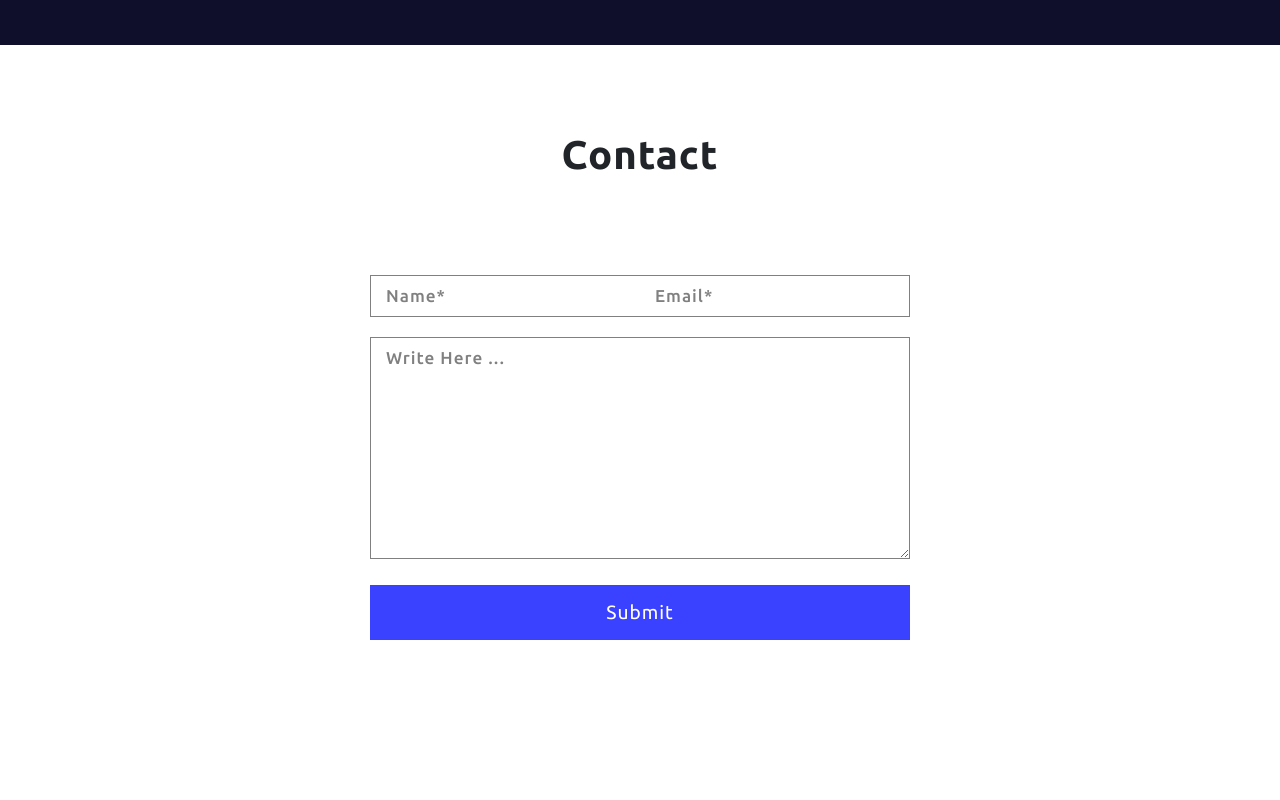
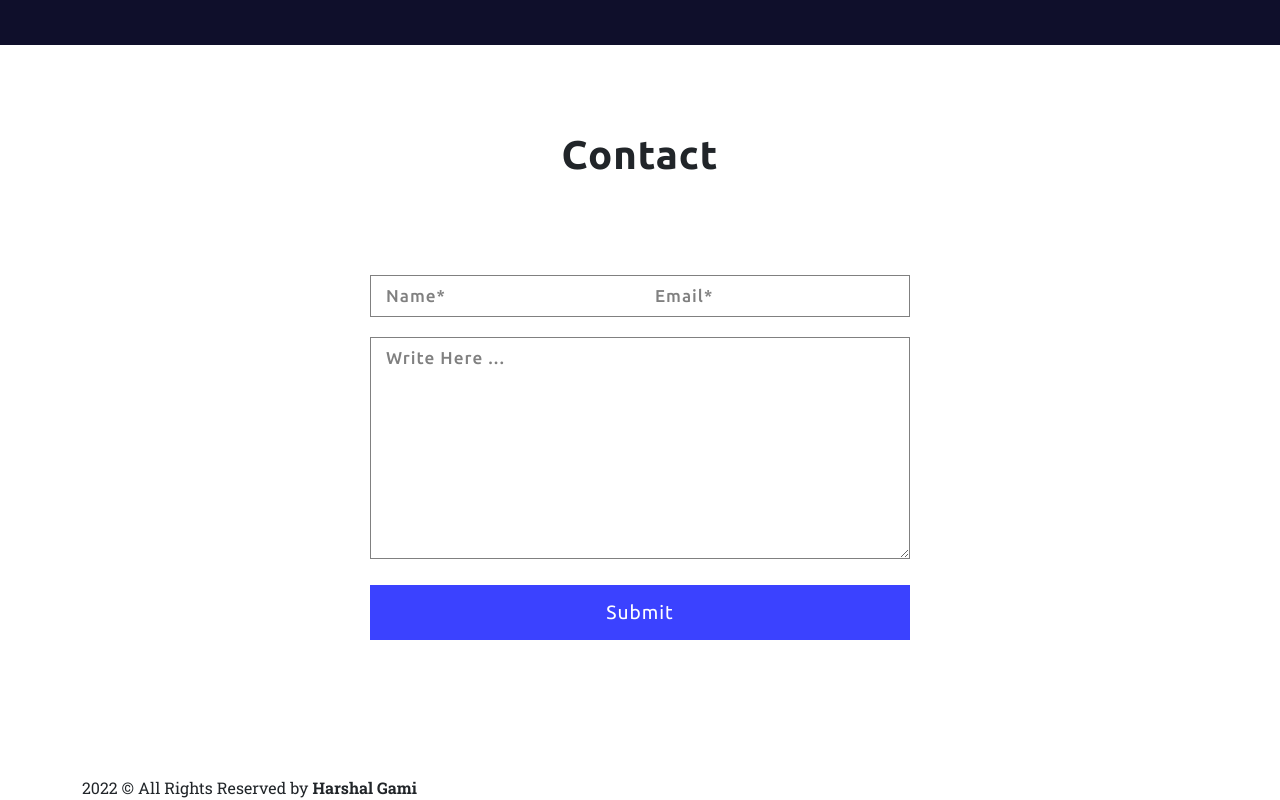
Before and after one commit to harshalgami13/harshalgami13.github.io, a website built with Parcel: page index.html in a window 1280 px wide. Shown: the part 4956-5756 px from the top of the page. Before the commit the page ends 5732 px from the top, so only its background shows below. Built offline with nearby package versions, Linux system fonts and the light colour scheme.

Commit message:
Add files via upload

```diff
--- a/index.html
+++ b/index.html
@@ -516,6 +516,14 @@
         </div>
     </section>
 
+    <!-- footer1 start -->
+    <footer class="footer1">
+        <div class="container">
+            <div class="row">
+                <div class="col-md-12">2022 &copy; All Rights Reserved by <strong>Harshal Gami</strong></div>
+            </div>
+        </div>
+    </footer>
 
 
     <!-- jquery -->
```
